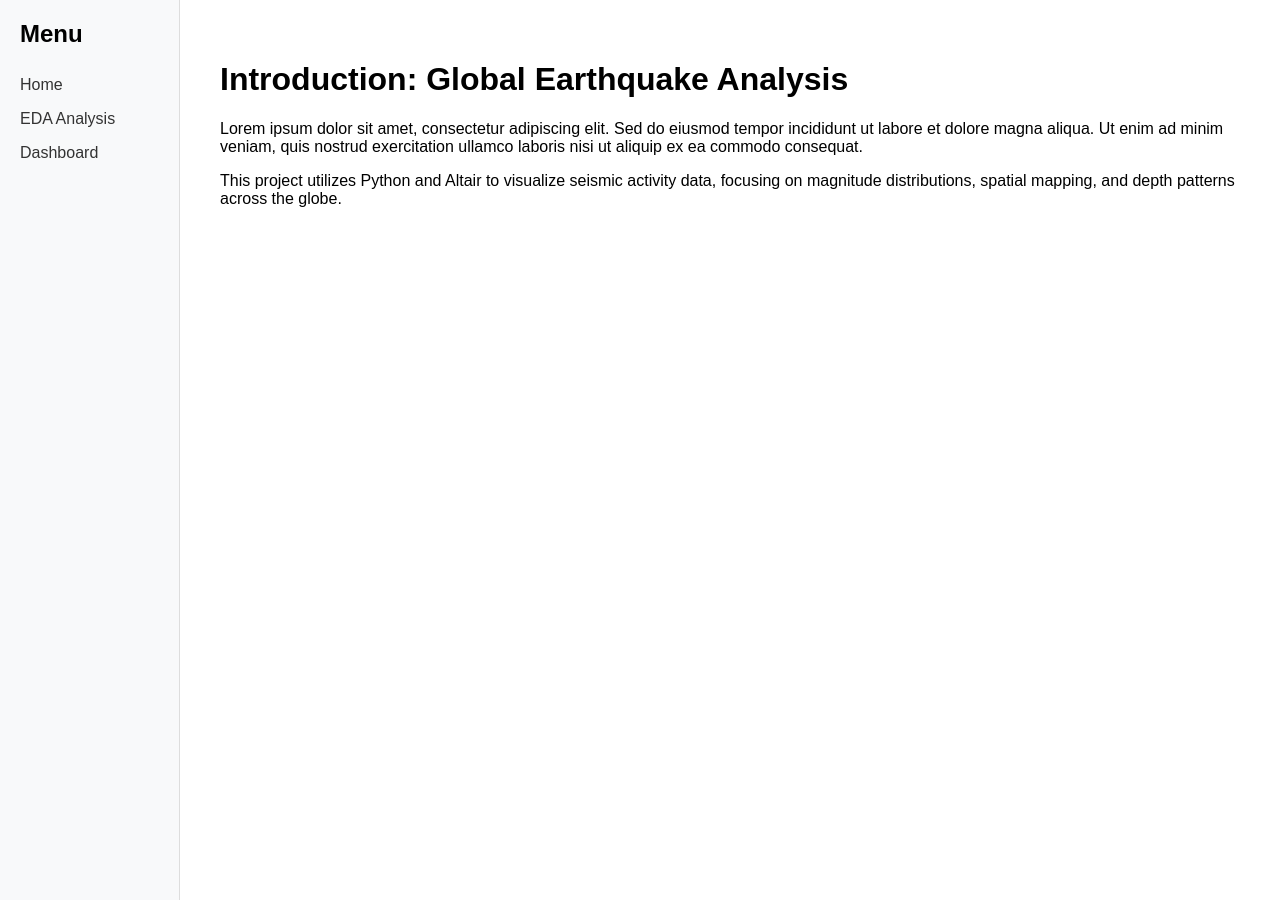
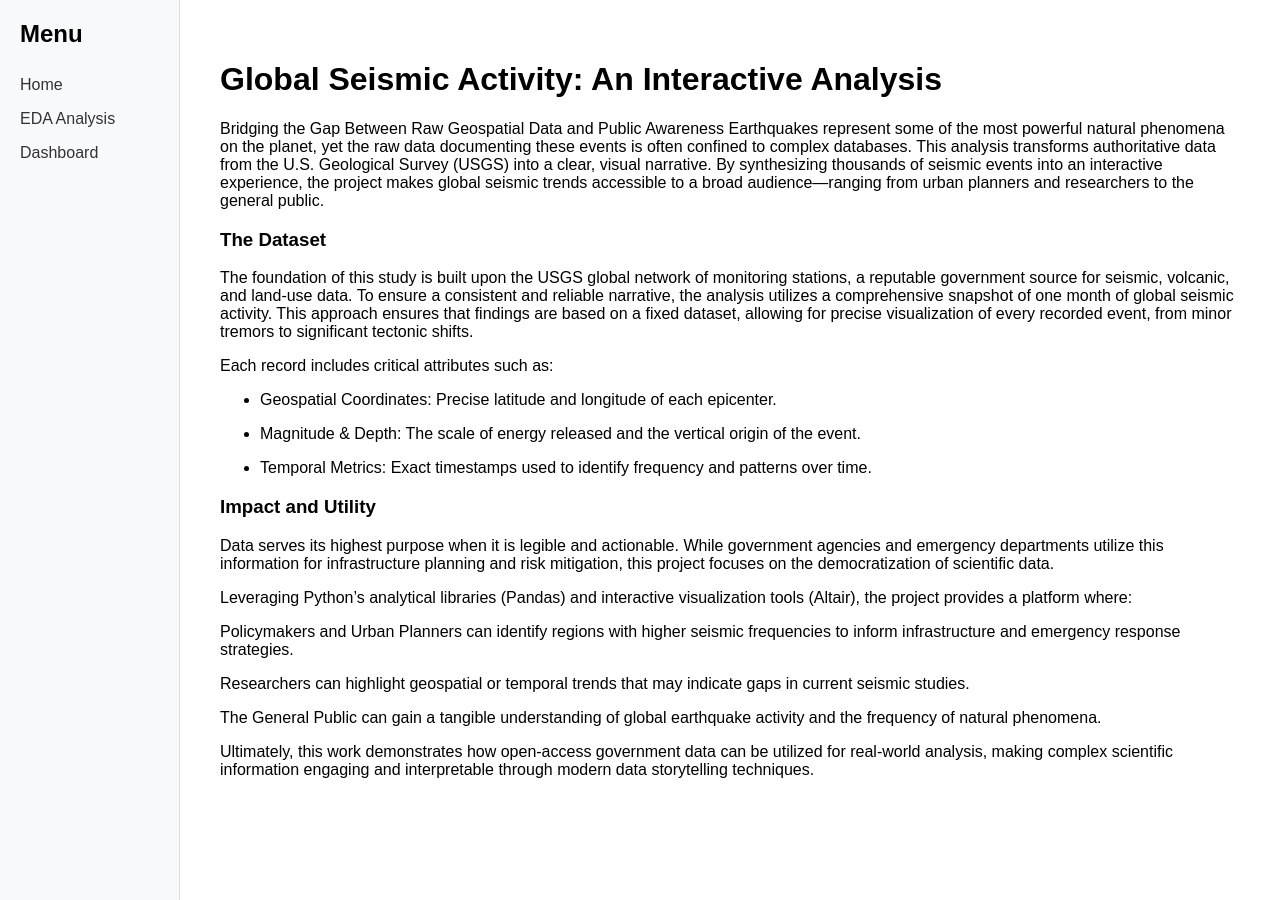
Before and after one commit to ChungYuEricson/VisualizingGlobalEarthquakes, a Jekyll site: the page built from index.md, in a window 1280 px wide. Built offline with Jekyll 4.4.1, drawn with Linux system fonts in a browser that asks for light colours.

Commit message:
text update

```diff
--- a/assets/styles.css
+++ b/assets/styles.css
@@ -49,6 +49,6 @@ main iframe {
     aspect-ratio: 16 / 9;
 }
 
-.chart-tall {
-    aspect-ratio: 5 / 4;
+.chart-small {
+    aspect-ratio: 32 / 9;
 }
--- a/index.md
+++ b/index.md
@@ -3,8 +3,31 @@ layout: default
 title: Home
 ---
 
-# Introduction: Global Earthquake Analysis
+# Global Seismic Activity: An Interactive Analysis
 
-Lorem ipsum dolor sit amet, consectetur adipiscing elit. Sed do eiusmod tempor incididunt ut labore et dolore magna aliqua. Ut enim ad minim veniam, quis nostrud exercitation ullamco laboris nisi ut aliquip ex ea commodo consequat.
+Bridging the Gap Between Raw Geospatial Data and Public Awareness
+Earthquakes represent some of the most powerful natural phenomena on the planet, yet the raw data documenting these events is often confined to complex databases. This analysis transforms authoritative data from the U.S. Geological Survey (USGS) into a clear, visual narrative. By synthesizing thousands of seismic events into an interactive experience, the project makes global seismic trends accessible to a broad audience—ranging from urban planners and researchers to the general public.
 
-This project utilizes Python and Altair to visualize seismic activity data, focusing on magnitude distributions, spatial mapping, and depth patterns across the globe.
+<h3><strong>The Dataset</strong></h3>
+The foundation of this study is built upon the USGS global network of monitoring stations, a reputable government source for seismic, volcanic, and land-use data. To ensure a consistent and reliable narrative, the analysis utilizes a comprehensive snapshot of one month of global seismic activity. This approach ensures that findings are based on a fixed dataset, allowing for precise visualization of every recorded event, from minor tremors to significant tectonic shifts.
+
+Each record includes critical attributes such as:
+
+- Geospatial Coordinates: Precise latitude and longitude of each epicenter.
+
+- Magnitude & Depth: The scale of energy released and the vertical origin of the event.
+
+- Temporal Metrics: Exact timestamps used to identify frequency and patterns over time.
+
+<h3><strong>Impact and Utility</strong></h3>
+Data serves its highest purpose when it is legible and actionable. While government agencies and emergency departments utilize this information for infrastructure planning and risk mitigation, this project focuses on the democratization of scientific data.
+
+Leveraging Python’s analytical libraries (Pandas) and interactive visualization tools (Altair), the project provides a platform where:
+
+Policymakers and Urban Planners can identify regions with higher seismic frequencies to inform infrastructure and emergency response strategies.
+
+Researchers can highlight geospatial or temporal trends that may indicate gaps in current seismic studies.
+
+The General Public can gain a tangible understanding of global earthquake activity and the frequency of natural phenomena.
+
+Ultimately, this work demonstrates how open-access government data can be utilized for real-world analysis, making complex scientific information engaging and interpretable through modern data storytelling techniques.
```
Also changed, not shown: eda.md (+43 -6 lines).
